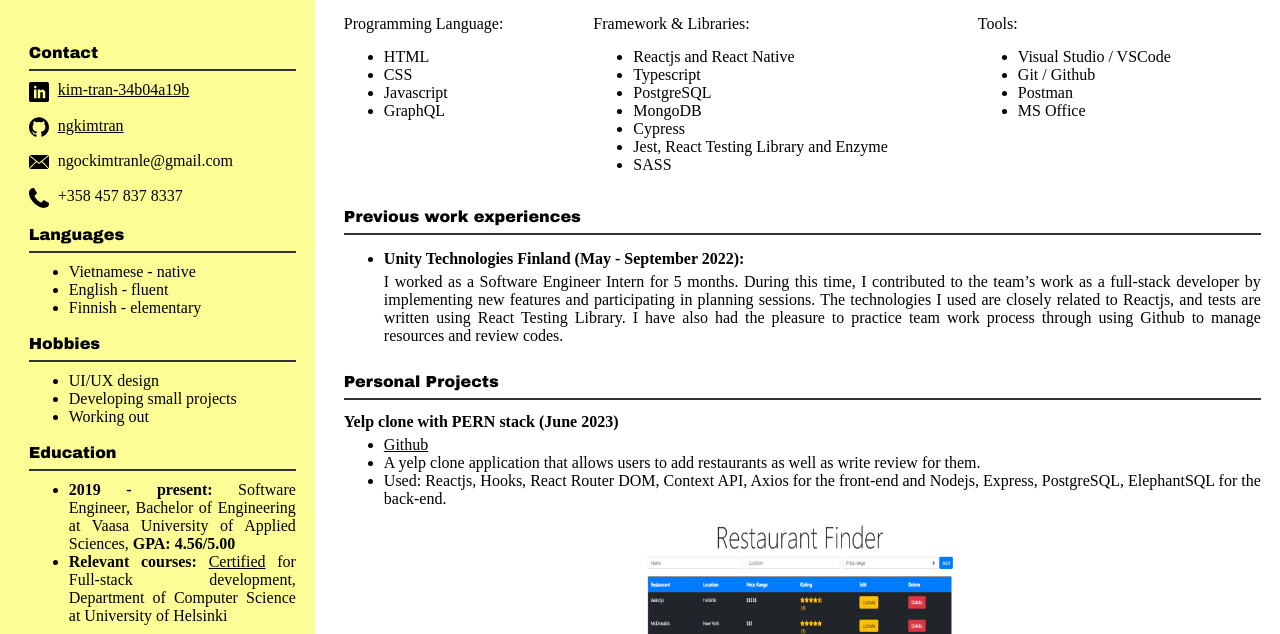
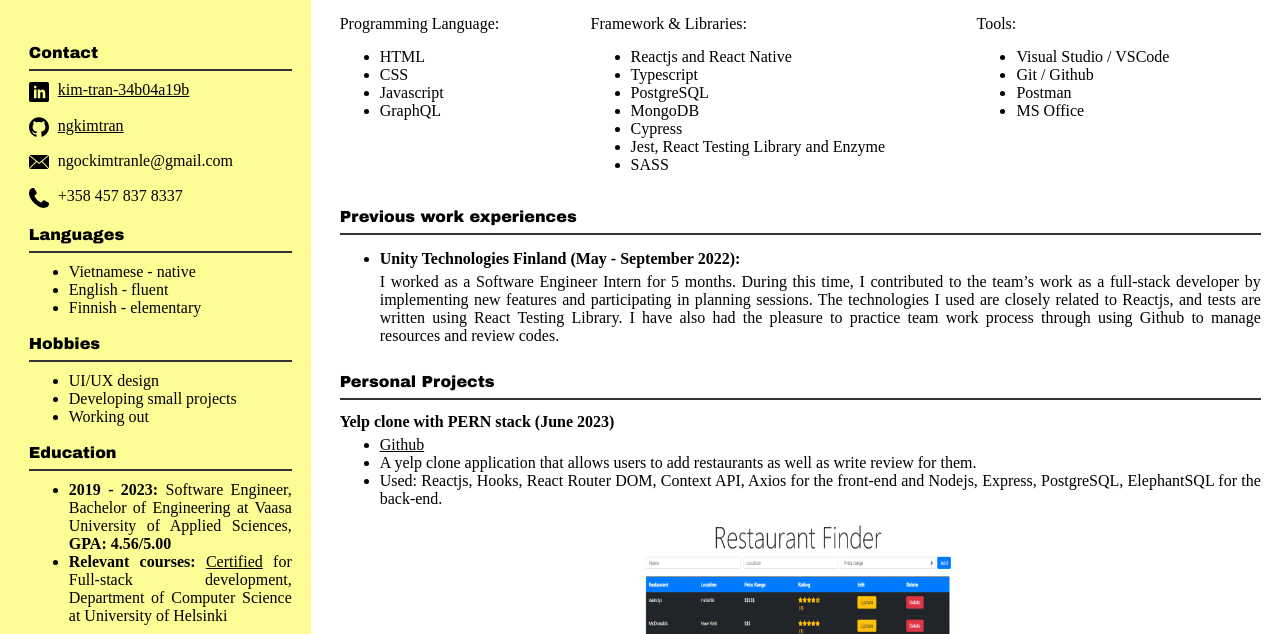
Before and after one commit to ngkimtran/cv, a plain HTML site: page index.html in a window 1280 px wide. Shown: the part 166-800 px from the top of the page. Drawn offline with Linux system fonts and the light colour scheme.

Commit message:
Add graduation

```diff
--- a/index.html
+++ b/index.html
@@ -121,7 +121,7 @@
         <hr />
         <ul>
           <li>
-            <strong>2019 - present:</strong> Software Engineer, Bachelor of
+            <strong>2019 - 2023:</strong> Software Engineer, Bachelor of
             Engineering at Vaasa University of Applied Sciences,
             <strong>GPA: 4.56/5.00</strong>
           </li>
```
